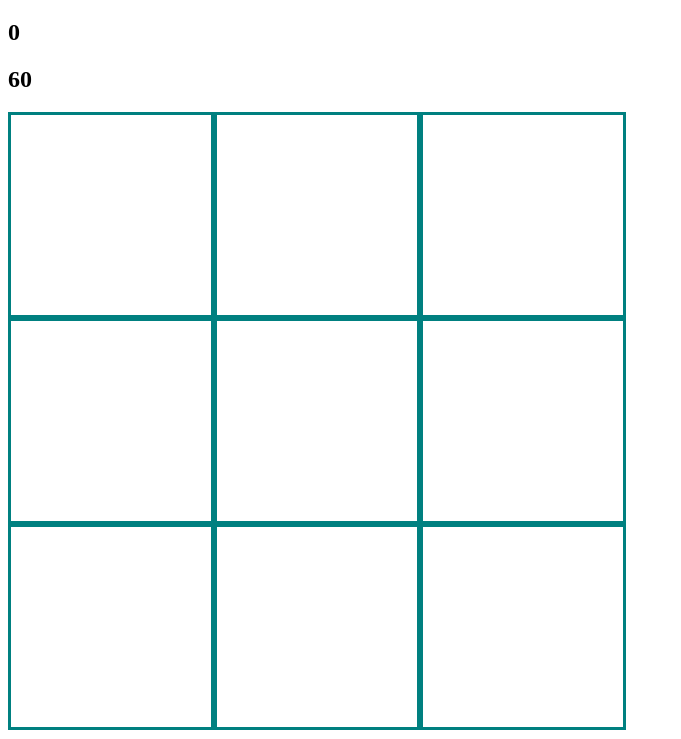
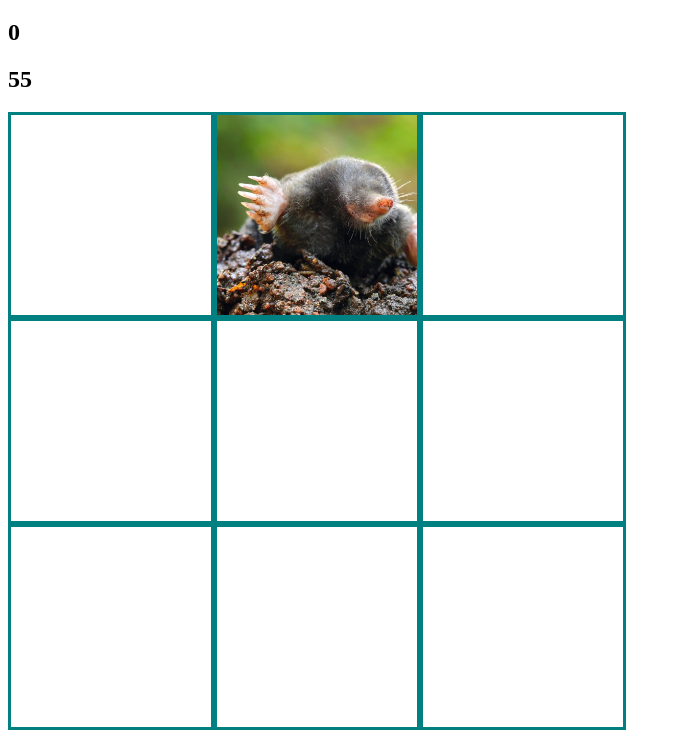
Before and after one commit to KristianColville1/my-whack-a-mole, a plain HTML site: page index.html in a window 1280 px wide. Shown: the part 61-800 px from the top of the page, without its empty margins (0-681 px from the left). Drawn offline with Linux system fonts and the light colour scheme.

Commit message:
Add timer and alert for game over

```diff
--- a/assets/css/style.css
+++ b/assets/css/style.css
@@ -15,6 +15,6 @@
 }
 
 .mole {
-    background-image: url('../images/mole.jpg') no-repeat center center;
+    background-image: url('../images/mole.jpg');
     background-size: cover;
 }
--- a/assets/js/index.js
+++ b/assets/js/index.js
@@ -4,6 +4,7 @@ const timeLeft = document.querySelector('#time-left');
 let score = document.querySelector('#score');
 
 let result = 0;
+let currentTime = timeLeft.textContent;
 
 function randomSquare(){
     square.forEach(className => {
@@ -24,3 +25,21 @@ square.forEach(id => {
         }
     });
 });
+
+function moveMole(){
+    let timerId = null;
+    timerId = setInterval(randomSquare, 700)
+}
+
+function countDown(){
+    currentTime--;
+    timeLeft.textContent = currentTime;
+
+    if(currentTime === 0){
+        clearInterval(timerId);
+        alert('GAME OVER! Your final score is ' + result);
+    }
+}
+
+let timerId = setInterval(countDown, 1000);
+moveMole();
```
